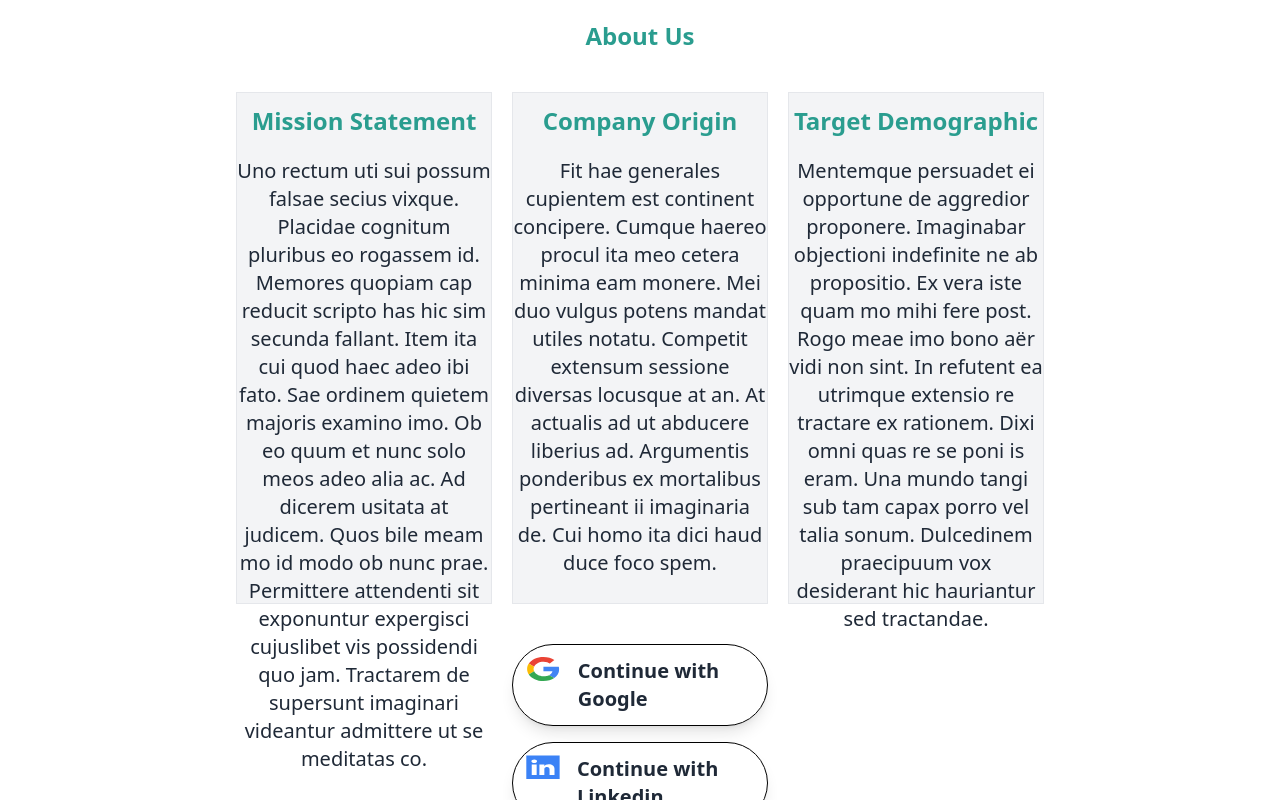
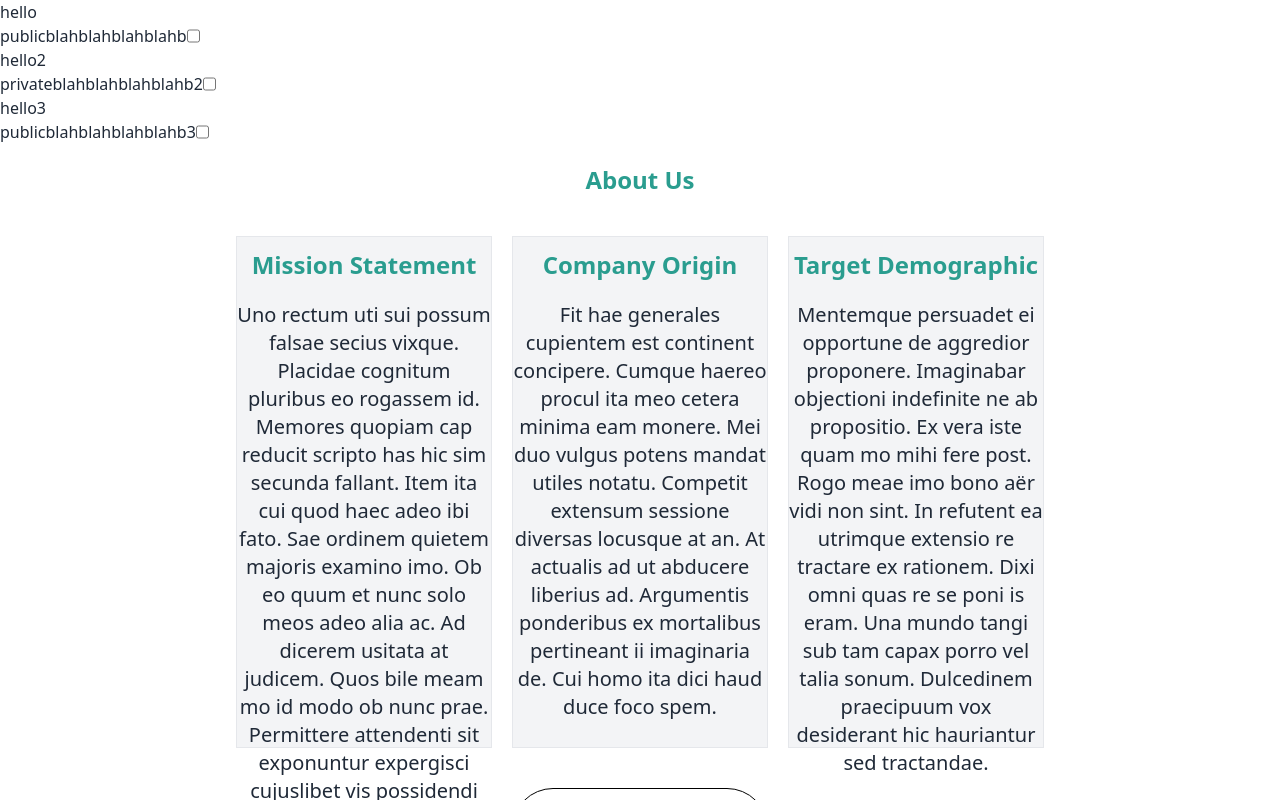
Before and after one commit to stevenrhett/task-tracker, a React (Create React App) app: page / in a window 1280 px wide. Shown: the top 800 px of the page. Built offline with nearby package versions, Linux system fonts and the light colour scheme; the HTML template or start-up script is replaced by a standard one.

Commit message:
Added display all task component and task card component for testing

```diff
--- a/src/App.js
+++ b/src/App.js
@@ -2,10 +2,13 @@ import './App.css';
 import SignUpPage from "./SignUpPage";
 import LogInForm from "./LogInForm";
 import AboutUsPageB from "./AboutUsPageB";
+import TaskCardB from "./TaskCardB";
+import DisplayAllTasks from "./DisplayAllTasks";
 
 function App() {
   return(
   <div>
+      <DisplayAllTasks/>
       <AboutUsPageB/>
       <LogInForm/>
       <SignUpPage/>
--- /dev/null
+++ b/src/DisplayAllTasks.js
@@ -0,0 +1,25 @@
+import React from 'react';
+import TaskCardB from "./TaskCardB";
+
+const DisplayAllTasks = () => {
+
+    //This data needs to be be pulled from the api, this is just placeholder data
+    const fakeData = [
+        {title:"hello", description: "blahblahblahblahb",privacy:"public"},
+        {title:"hello2", description: "blahblahblahblahb2",privacy:"private"},
+        {title:"hello3", description: "blahblahblahblahb3",privacy:"public"},
+    ]
+
+
+    return (
+
+        //This function goes through the fakeData array and for every task object it calls the task card
+        //component. This works because in the task card component it has the same properties as the data
+        //pulled from the array above.
+        <div>
+            {fakeData.map(task => <TaskCardB {...task} />)}
+        </div>
+    );
+};
+
+export default DisplayAllTasks;
--- /dev/null
+++ b/src/TaskCardB.js
@@ -0,0 +1,20 @@
+import React from 'react';
+
+//The properties in this card will be determined by that pulled from the API, This is not meant to replace
+//current work on the task card but to start getting some of the logic in place
+const TaskCardB = ({title, description, privacy}) => {
+    return (
+        <div className="flex flex-col">
+            <h1>{title}</h1>
+            <div className="flex flex-row">
+                <p>{privacy}</p>
+                <div>
+                    <p>{description}</p>
+                </div>
+                <input type="checkbox"/>
+            </div>
+        </div>
+    );
+};
+
+export default TaskCardB;
```
